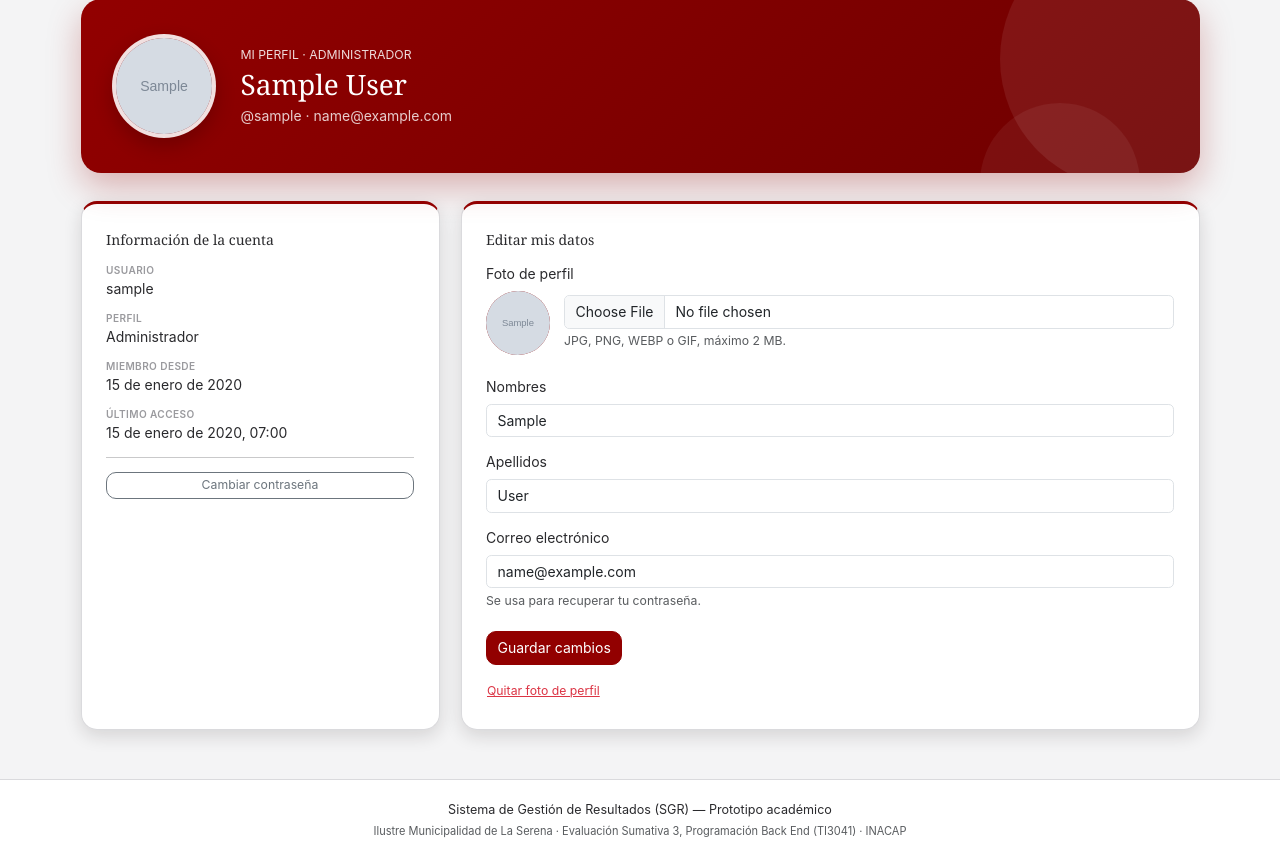
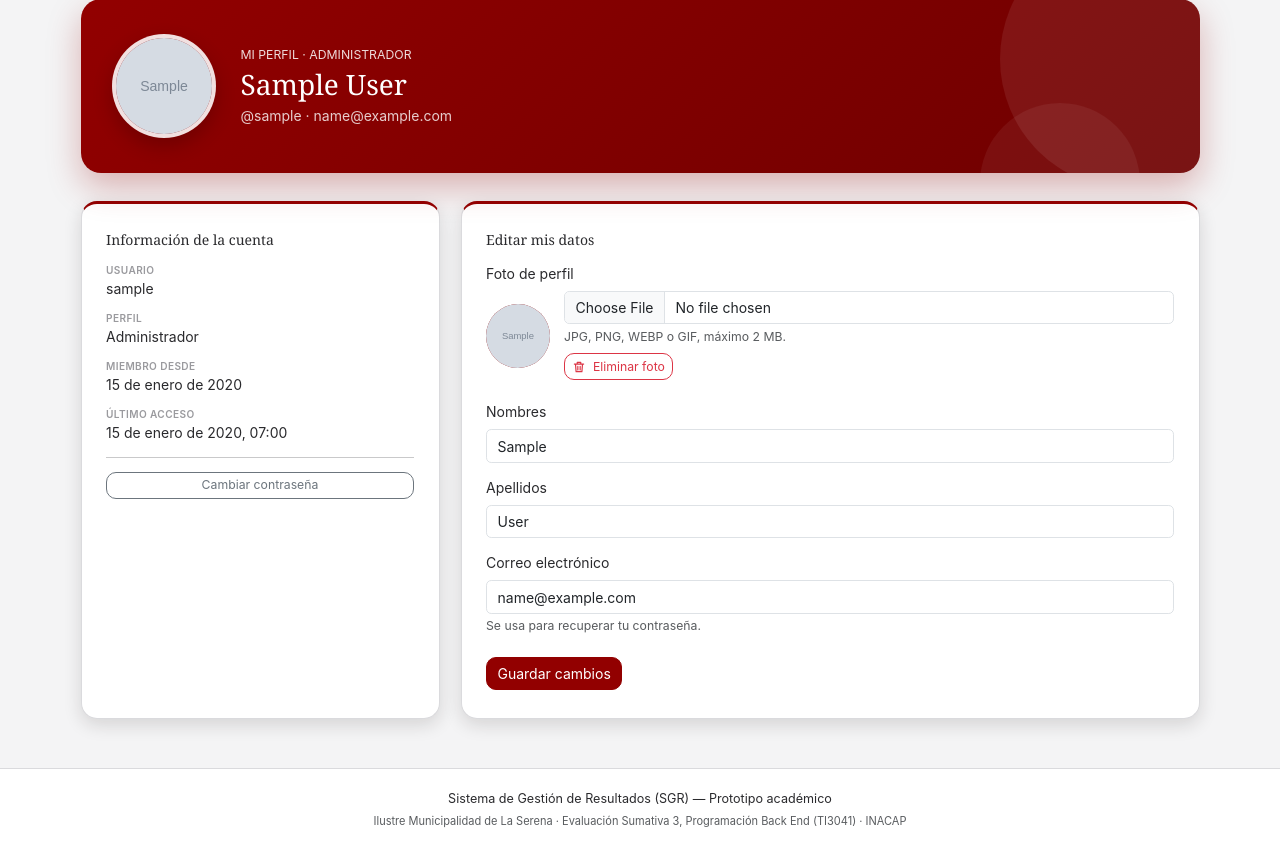
Before and after one commit to sofixv19/backen_eval3, a Django app: page /cuentas/mi-perfil/ in a window 1280 px wide. Shown: the part 109-970 px from the top of the page. After the commit the page ends 937 px from the top, so only its background shows below. Run offline with Django 5.2, Linux system fonts and the light colour scheme; a user stored in the database is signed in; tables that the repository leaves empty hold one stand-in row (values such as "Sample post"); grey boxes marked "Sample" are stand-in pictures; some libraries are stand-ins or nearby versions.

Commit message:
Boton para eliminar la foto de perfil

```diff
--- a/cuentas/templates/cuentas/mi_perfil.html
+++ b/cuentas/templates/cuentas/mi_perfil.html
@@ -64,6 +64,13 @@
                             {{ form_foto.foto }}
                             <div class="form-text">JPG, PNG, WEBP o GIF, máximo 2 MB.</div>
                             {% for error in form_foto.foto.errors %}<div class="text-danger small mt-1">{{ error }}</div>{% endfor %}
+                            {% if perfil.foto %}
+                            {# Este botón envía el formulario "form-quitar-foto" (más abajo), no el de datos. #}
+                            <button type="submit" form="form-quitar-foto" class="btn btn-outline-danger btn-sm mt-2">
+                                <svg width="14" height="14" viewBox="0 0 24 24" fill="none" xmlns="http://www.w3.org/2000/svg" aria-hidden="true" class="me-1"><path d="M4 7h16M10 11v6M14 11v6M6 7l1 13h10l1-13M9 7V4h6v3" stroke="currentColor" stroke-width="2" stroke-linecap="round" stroke-linejoin="round"/></svg>
+                                Eliminar foto
+                            </button>
+                            {% endif %}
                         </div>
                     </div>
                 </div>
@@ -81,9 +88,8 @@
             </form>
 
             {% if perfil.foto %}
-            <form method="post" action="{% url 'cuentas:quitar_foto' %}" class="mt-3">
+            <form method="post" action="{% url 'cuentas:quitar_foto' %}" id="form-quitar-foto" class="d-none">
                 {% csrf_token %}
-                <button type="submit" class="btn btn-link btn-sm text-danger p-0">Quitar foto de perfil</button>
             </form>
             {% endif %}
         </div>
```
